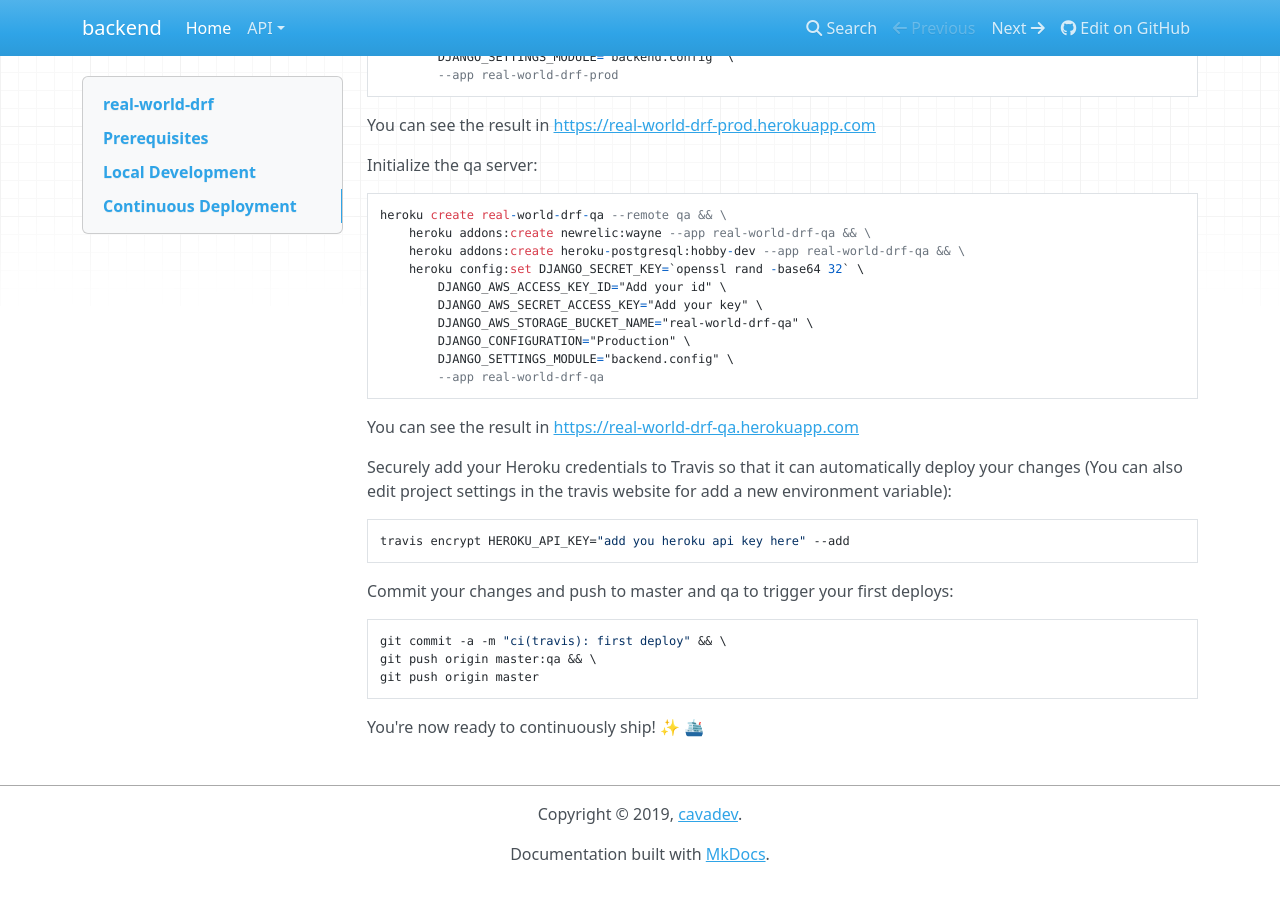
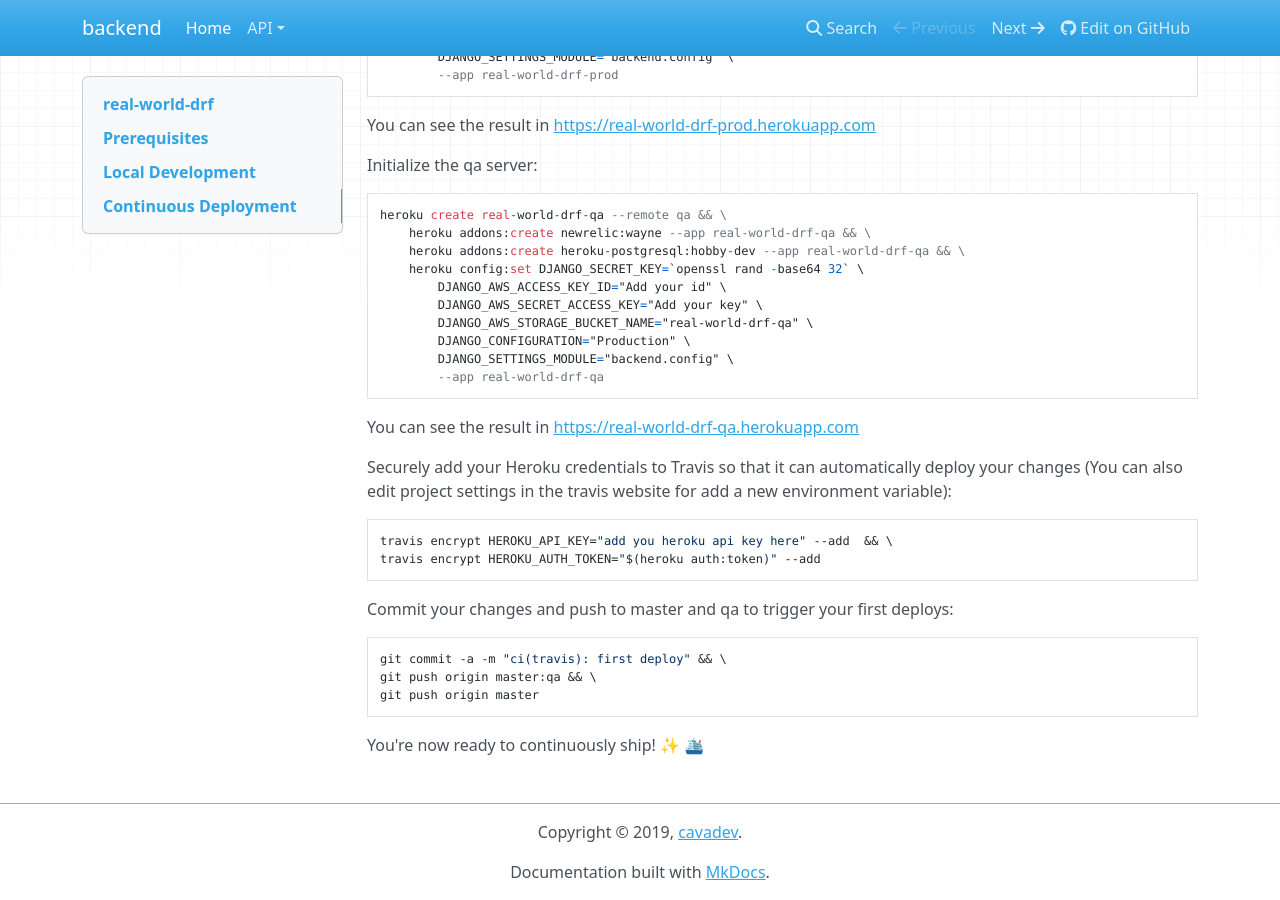
Before and after one commit to cavadev/real-world-drf, an MkDocs documentation site: the page built from docs/index.md, in a window 1280 px wide and 900 px high, scrolled down 947 px. Built offline with MkDocs 1.6.1, drawn with Linux system fonts in a browser that asks for light colours; nearby versions of some CDN libraries.

Commit message:
Fix Comments

````diff
--- a/.travis.yml
+++ b/.travis.yml
@@ -8,6 +8,7 @@ python:
 before_install:
   # install heroku CLI.
   - wget -qO- https://toolbelt.heroku.com/install.sh | sh
+  # login to heroku registry.heroku.com
   - docker login --username=_ --password="$HEROKU_AUTH_TOKEN" registry.heroku.com
 
 before_script:
--- a/docs/index.md
+++ b/docs/index.md
@@ -65,7 +65,8 @@ You can see the result in [https://real-world-drf-qa.herokuapp.com](https://real
 Securely add your Heroku credentials to Travis so that it can automatically deploy your changes (You can also edit project settings in the travis website for add a new environment variable):
 
 ```bash
-travis encrypt HEROKU_API_KEY="add you heroku api key here" --add
+travis encrypt HEROKU_API_KEY="add you heroku api key here" --add  && \
+travis encrypt HEROKU_AUTH_TOKEN="$(heroku auth:token)" --add
 ```
 
 Commit your changes and push to master and qa to trigger your first deploys:
````
Also changed, not shown: README.md (+2 -1 lines).
